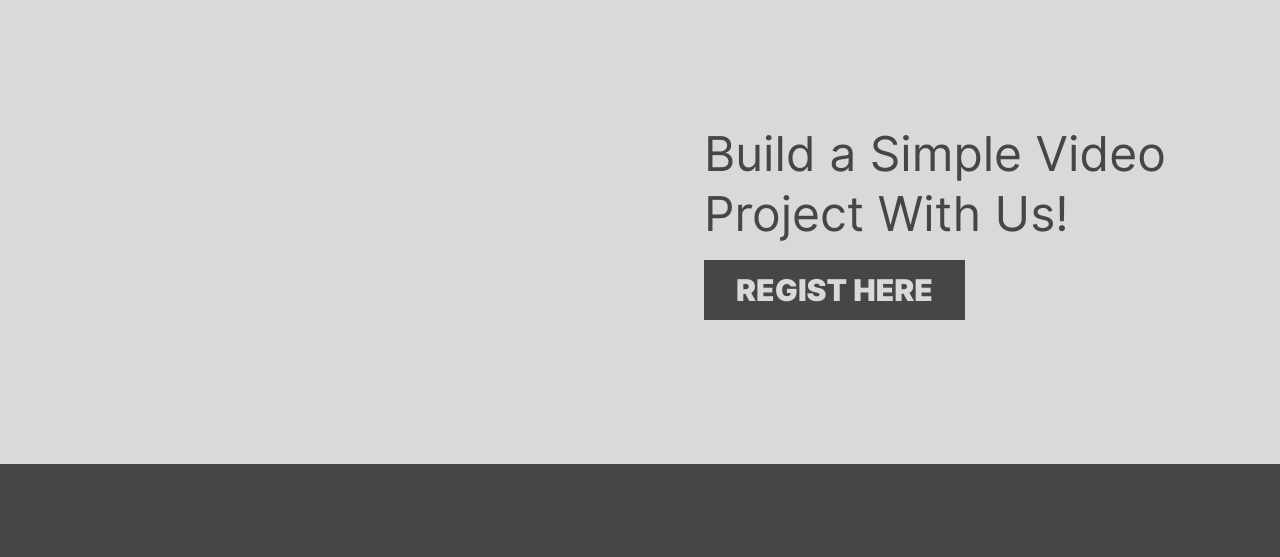
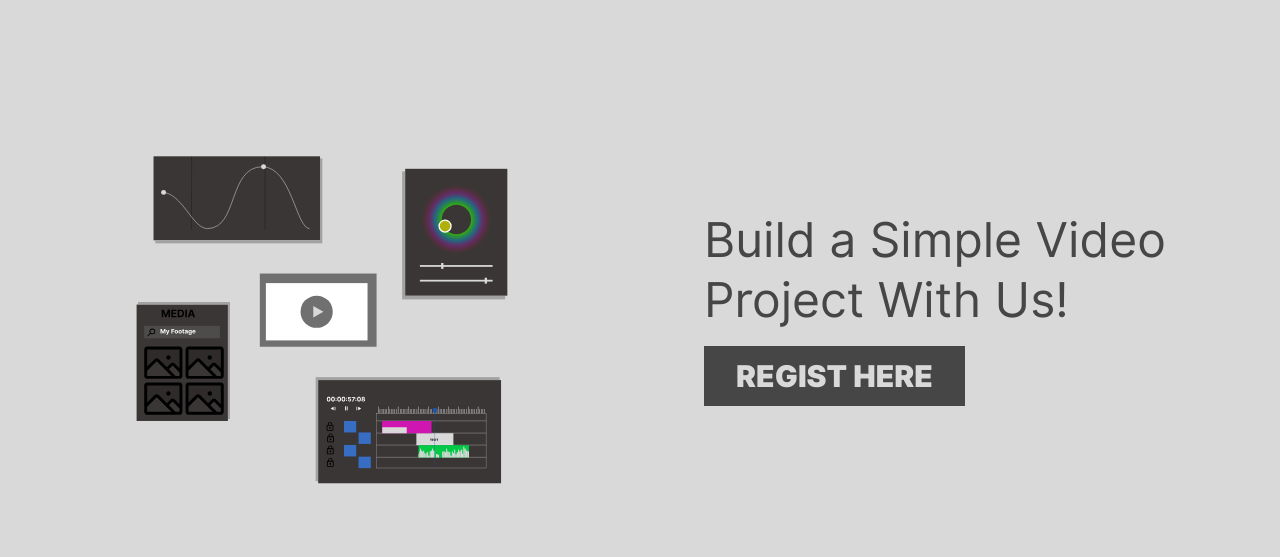
Before and after one commit to al-arifi/Lands.co, a plain HTML site: page index.html in a window 1280 px wide. Shown: the part 1580-2137 px from the top of the page. Drawn offline with nearby package versions, Linux system fonts and the light colour scheme; a web font is replaced by a local one.

Commit message:
add design graphic

```diff
--- a/index.html
+++ b/index.html
@@ -65,14 +65,16 @@
     <!-- Design Grafis -->
     <div class="pt-24 pb-32 flex" style="width: auto; background-color: #d9d9d9;">
         <div class="w-1/2">
-
+            <img class="w-3/5 mx-auto" src="./Assets/poster.svg" alt="">
         </div>
-        <div class="w-1/2">
-            <h1 class="w-4/5 mx-auto text-5xl leading-tight" style="font-family: inter-regular; color: rgb(70, 70, 70);">Build a Simple Video Project With Us!</h1>
-            <div class="w-4/5 block mx-auto">
-                <button class="block text-3xl py-3 px-8 my-4" style="font-family: inter-black; background-color: rgb(70, 70, 70); color: #d9d9d9;">
-                    REGIST HERE
-                </button>
+        <div class="w-1/2 flex flex-col justify-evenly">
+            <div>
+                <h1 class="w-4/5 mx-auto text-5xl leading-tight" style="font-family: inter-regular; color: rgb(70, 70, 70);">Build a Simple Video Project With Us!</h1>
+                <div class="w-4/5 block mx-auto">
+                    <button class="block text-3xl py-3 px-8 my-4" style="font-family: inter-black; background-color: rgb(70, 70, 70); color: #d9d9d9;">
+                        REGIST HERE
+                    </button>
+                </div>
             </div>
         </div>
     </div>
```
Also changed, not shown: Assets/poster.svg (added).
